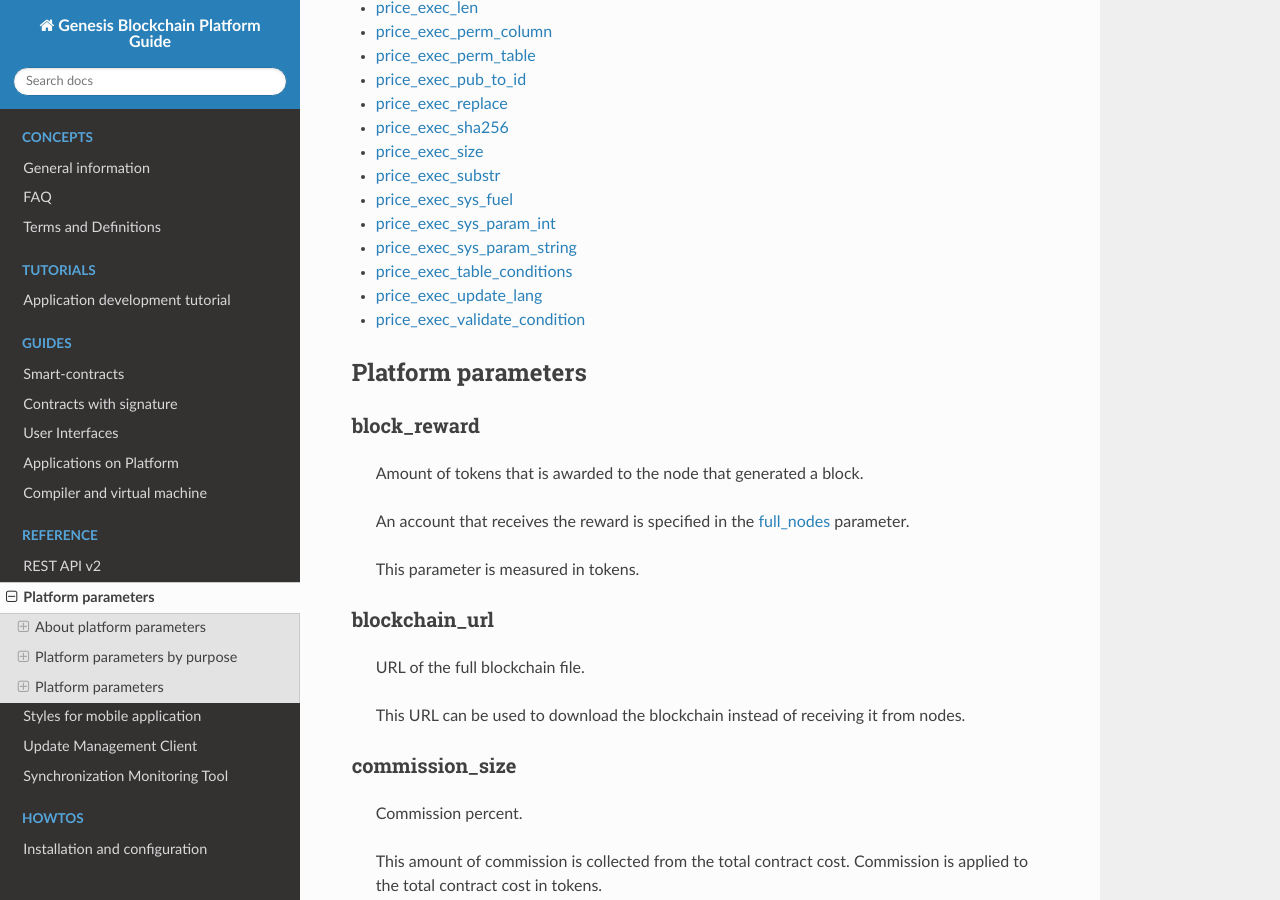
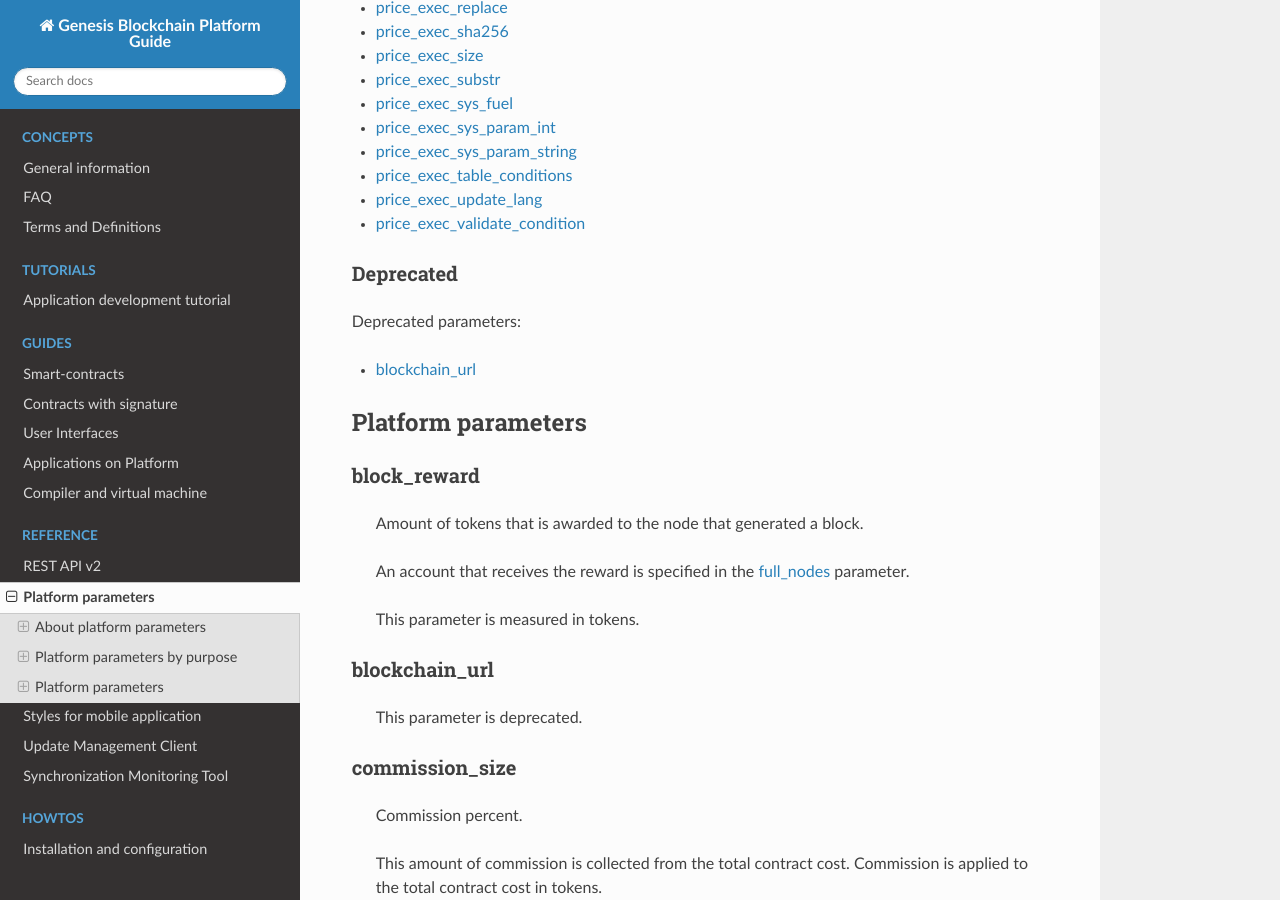
Before and after one commit to AplaProject/apla-docs-en, a Sphinx documentation site: the page built from source/reference/platform-parameters.rst, in a window 1280 px wide and 900 px high, scrolled down 3171 px. Built offline with Sphinx 7.4.7 and the Read the Docs theme 2.0.0, drawn with Linux system fonts in a browser that asks for light colours; some of the changed text lies outside the part shown.

Commit message:
Deprecate blockchain_url

```diff
--- a/source/reference/platform-parameters.rst
+++ b/source/reference/platform-parameters.rst
@@ -51,10 +51,6 @@ Node ban:
 - :ref:`incorrect_blocks_per_day`
 - :ref:`node_ban_time`
 - :ref:`node_ban_time_local`
-
-Downloads:
-
-- :ref:`blockchain_url`
 
 
 New ecosystems
@@ -169,6 +165,12 @@ Prices for operations:
 - :ref:`price_exec_update_lang`
 - :ref:`price_exec_validate_condition`
 
+Deprecated
+----------
+
+Deprecated parameters:
+
+- :ref:`blockchain_url`
 
 Platform parameters
 ===================
@@ -191,9 +193,7 @@ block_reward
 blockchain_url
 --------------
 
-    URL of the full blockchain file.
-
-    This URL can be used to download the blockchain instead of receiving it from nodes.
+    This parameter is deprecated.
 
 
 .. _commission_size:
```
